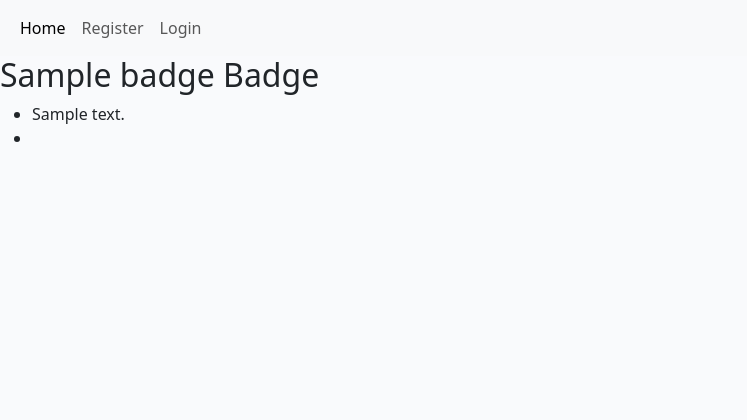
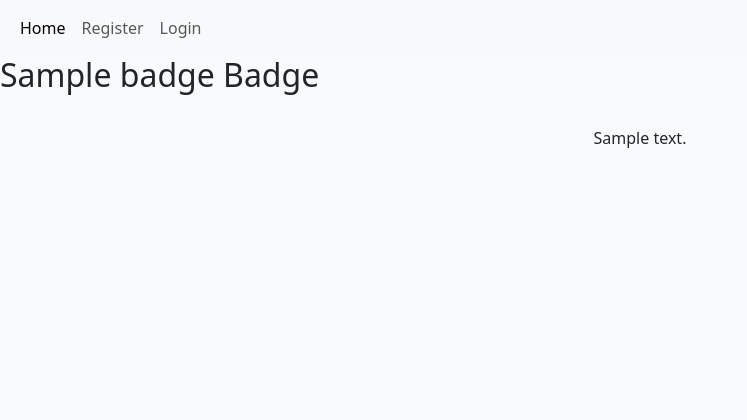
Before and after one commit to Ryan-ford25/Online-Scout-Manager, a Django app: a page that uses add_badge/templates/add_badge/badge_detail.html in a window 1280 px wide. Shown: the top 420 px of the page, without its empty margins (0-747 px from the left). Run offline with Django 4.2, Linux system fonts and the light colour scheme; tables that the repository leaves empty hold one stand-in row (values such as "Sample post"); some libraries are stand-ins or nearby versions.

Commit message:
Adding some basic styling to the requirements for now, and setting debug setting to false for deployment

```diff
--- a/add_badge/templates/add_badge/badge_detail.html
+++ b/add_badge/templates/add_badge/badge_detail.html
@@ -1,16 +1,16 @@
 {% extends "base.html" %}
+{% load static %}
 {% block content %}
 
 <div>
     <h2>{{ badge.name }} Badge</h2>
 </div>
+    <img src= {{badge.image.url}}>
 {% for requirement in requirement %}
-<div>
-    <ul>
-        <li>{{requirement.text}}</li>
-        <li></li>
-    </ul>
+<div class = "grid text-center">
+    <div class="g-col-6">{{requirement.text}}</div>
+</div>
 {% endfor %}
-</div>
+
 
 {% endblock %}
--- a/online_scout_manager/settings.py
+++ b/online_scout_manager/settings.py
@@ -30,7 +30,7 @@ MEDIA_ROOT = os.path.join(BASE_DIR, 'media')
 SECRET_KEY = os.environ.get("SECRET_KEY")
 
 # SECURITY WARNING: don't run with debug turned on in production!
-DEBUG = True
+DEBUG = False
 
 ALLOWED_HOSTS = ['.herokuapp.com', '127.0.0.1']
 
```
Also changed, not shown: static/css/style.css (line endings or trailing spaces).
